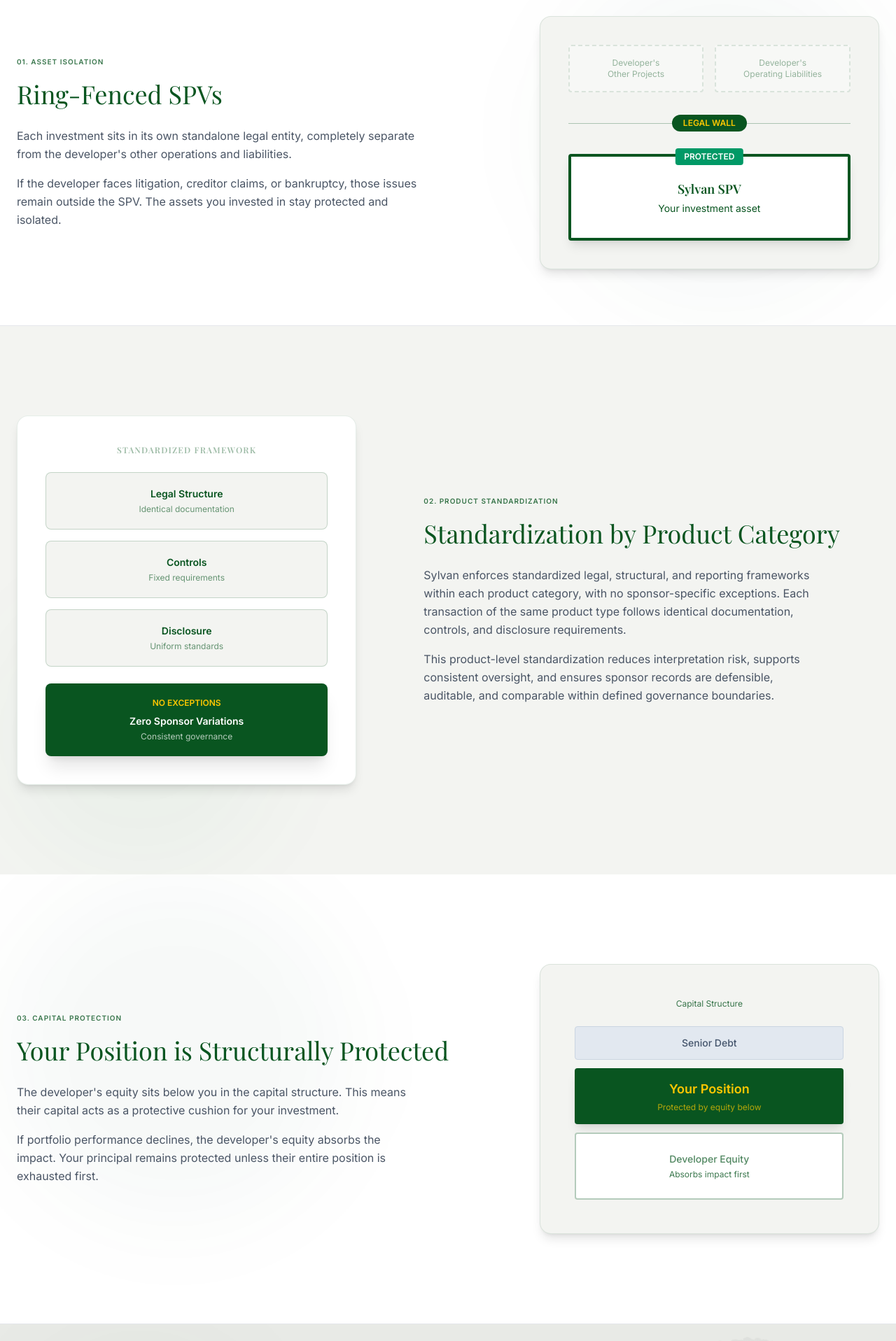
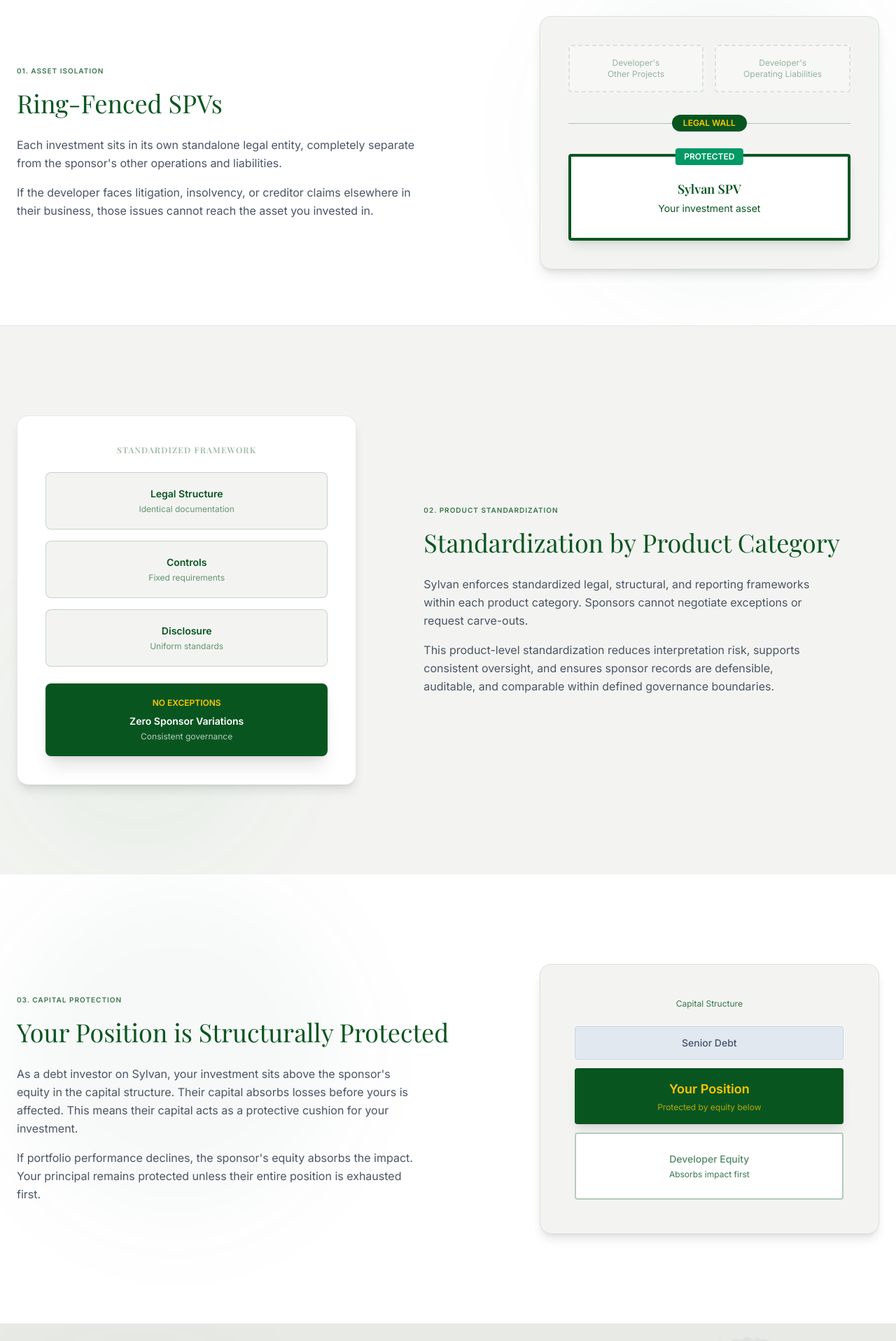
Before and after one commit to Glynac-AI/Sylvian-website, a Next.js app: page /resources/for-ccos in a window 1280 px wide. Shown: the part 452-2369 px from the top of the page at 70% size. Built offline with nearby package versions, Linux system fonts and the light colour scheme.

Commit message:
updated references page

```diff
--- a/app/resources/for-ccos/page.tsx
+++ b/app/resources/for-ccos/page.tsx
@@ -66,10 +66,10 @@ export default function ForCCOsPage() {
                             </h2>
                             <div className="space-y-4 text-base text-gray-600 leading-relaxed max-w-xl">
                                 <p>
-                                    Each investment sits in its own standalone legal entity, completely separate from the developer's other operations and liabilities.
+                                    Each investment sits in its own standalone legal entity, completely separate from the sponsor's other operations and liabilities.
                                 </p>
                                 <p>
-                                    If the developer faces litigation, creditor claims, or bankruptcy, those issues remain outside the SPV. The assets you invested in stay protected and isolated.
+                                    If the developer faces litigation, insolvency, or creditor claims elsewhere in their business, those issues cannot reach the asset you invested in.
                                 </p>
                             </div>
                         </motion.div>
@@ -169,7 +169,7 @@ export default function ForCCOsPage() {
                             </h2>
                             <div className="space-y-4 text-base text-gray-600 leading-relaxed max-w-xl">
                                 <p>
-                                    Sylvan enforces standardized legal, structural, and reporting frameworks within each product category, with no sponsor-specific exceptions. Each transaction of the same product type follows identical documentation, controls, and disclosure requirements.
+                                    Sylvan enforces standardized legal, structural, and reporting frameworks within each product category. Sponsors cannot negotiate exceptions or request carve-outs.
                                 </p>
                                 <p>
                                     This product-level standardization reduces interpretation risk, supports consistent oversight, and ensures sponsor records are defensible, auditable, and comparable within defined governance boundaries.
@@ -202,10 +202,10 @@ export default function ForCCOsPage() {
                             </h2>
                             <div className="space-y-4 text-base text-gray-600 leading-relaxed max-w-xl">
                                 <p>
-                                    The developer's equity sits below you in the capital structure. This means their capital acts as a protective cushion for your investment.
+                                    As a debt investor on Sylvan, your investment sits above the sponsor's equity in the capital structure. Their capital absorbs losses before yours is affected. This means their capital acts as a protective cushion for your investment.
                                 </p>
                                 <p>
-                                    If portfolio performance declines, the developer's equity absorbs the impact. Your principal remains protected unless their entire position is exhausted first.
+                                    If portfolio performance declines, the sponsor's equity absorbs the impact. Your principal remains protected unless their entire position is exhausted first.
                                 </p>
                             </div>
                         </motion.div>
--- a/app/resources/for-cios/page.tsx
+++ b/app/resources/for-cios/page.tsx
@@ -64,10 +64,10 @@ export default function ForCIOsPage() {
                             </h2>
                             <div className="space-y-4 text-base text-gray-600 leading-relaxed max-w-xl">
                                 <p>
-                                    Sylvan structures senior debt investments across stabilized, semi-stabilized, and construction assets, with payment obligations governed by contractual priority. Depending on the asset stage, debt service is supported by existing rental income, funded interest reserves, or sponsor capital support.
+                                    Sylvan structures debt investments across stabilized, semi-stabilized, and construction assets, with payment obligations governed by contractual priority. Depending on the asset stage, debt service is supported by existing rental income, funded interest reserves, or sponsor capital support.
                                 </p>
                                 <p>
-                                    Your returns are driven by enforceable payment structures and controlled cash flow, not by assumptions about development success or exit timing.
+                                    Your returns are driven by enforced payment structures and controlled cash flow, not by the success of a development or the timing of an exit.
                                 </p>
                             </div>
                         </motion.div>
@@ -162,7 +162,7 @@ export default function ForCIOsPage() {
                             </h2>
                             <div className="space-y-4 text-base text-gray-600 leading-relaxed max-w-xl">
                                 <p>
-                                    Sylvan operates a small number of defined product types, each aligned to a specific stage of the real estate lifecycle. Within each product type, structures, covenants, reserve requirements, and reporting formats are fixed and non-negotiable.
+                                    Sylvan operates a small, fixed set of product types, each aligned to a specific stage of the real estate lifecycle. Within each product type, the entity structure, covenant package, reserve requirements, and reporting format are fixed. Sponsors cannot negotiate exceptions or customize terms.
                                 </p>
                                 <p>
                                     This allows you to meaningfully compare sponsor performance within the same risk and duration profile, ensuring differences in outcomes reflect execution rather than structural variation.
@@ -195,10 +195,10 @@ export default function ForCIOsPage() {
                             </h2>
                             <div className="space-y-4 text-base text-gray-600 leading-relaxed max-w-xl">
                                 <p>
-                                    Your investment is structured as debt with priority over the developer's equity. This means you have a senior claim on all cash flows generated by the portfolio.
+                                    Your investment is structured as debt with priority over the developer's equity. The developer cannot access any returns until your debt service obligations are met in full.
                                 </p>
                                 <p>
-                                    The developer's equity sits below your position, creating a structural cushion that protects your capital. This subordination gives you enhanced security and priority access to the asset's income stream.
+                                    You are not relying on the developer to prioritize your payment. The structure does it for you.
                                 </p>
                             </div>
                         </motion.div>
```
